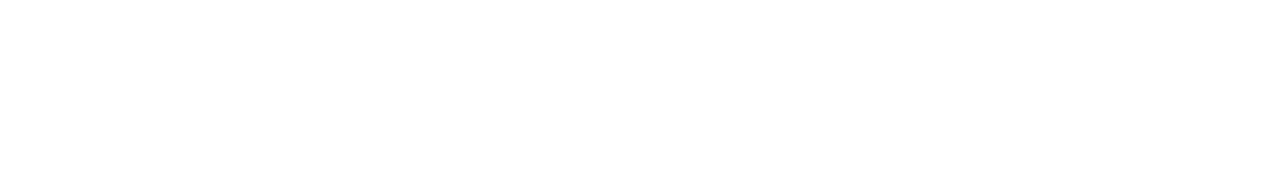
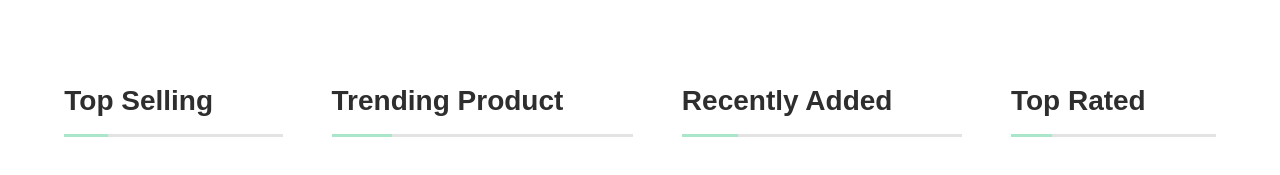
Before and after one commit to Pragyani/eCommerce-FrontendLayout, a React (Create React App) app: page / in a window 1280 px wide. Shown: the part 3370-3545 px from the top of the page. Built offline with nearby package versions, Linux system fonts and the light colour scheme; a web font is replaced by a local one.

Commit message:
importing of ToProduct in homejsx

```diff
--- a/src/pages/Home/HomePage.jsx
+++ b/src/pages/Home/HomePage.jsx
@@ -6,6 +6,7 @@ import Banner from "../../Components/banner/Banner";
 import Product from "../../Components/product/product";
 import Sellslider from "./bestSellslide/sellSlider";
 import ProductSectionlist from "./bestSellslide/productSectionlist";
+import ToProduct from "./topproduct/TopProduct";
 
 const Home = () => {
     return (
@@ -53,6 +54,8 @@ const Home = () => {
                     <Sellslider />
                 </div>
             </section>
+            <ToProduct/>
+            <br /><br /><br /><br /><br />
             <br /><br /><br /><br /><br />
         </>
     )
```
